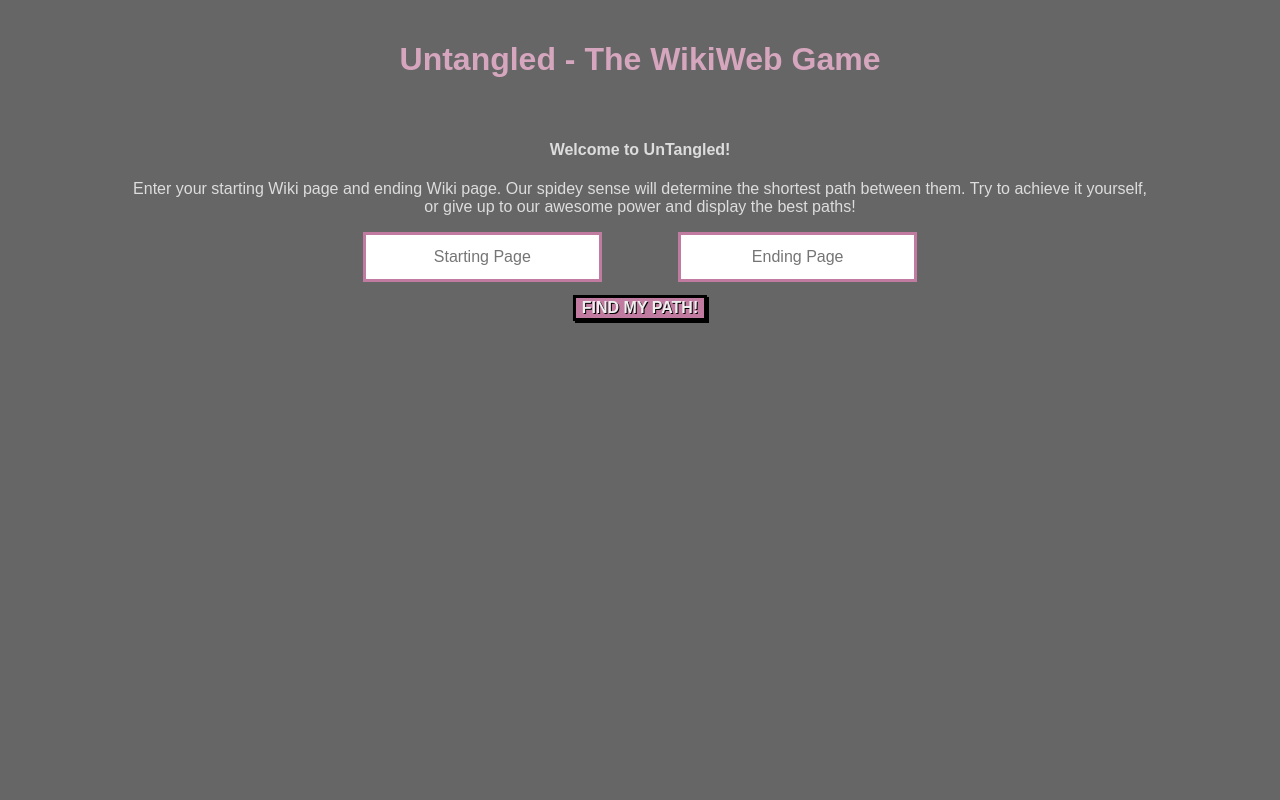
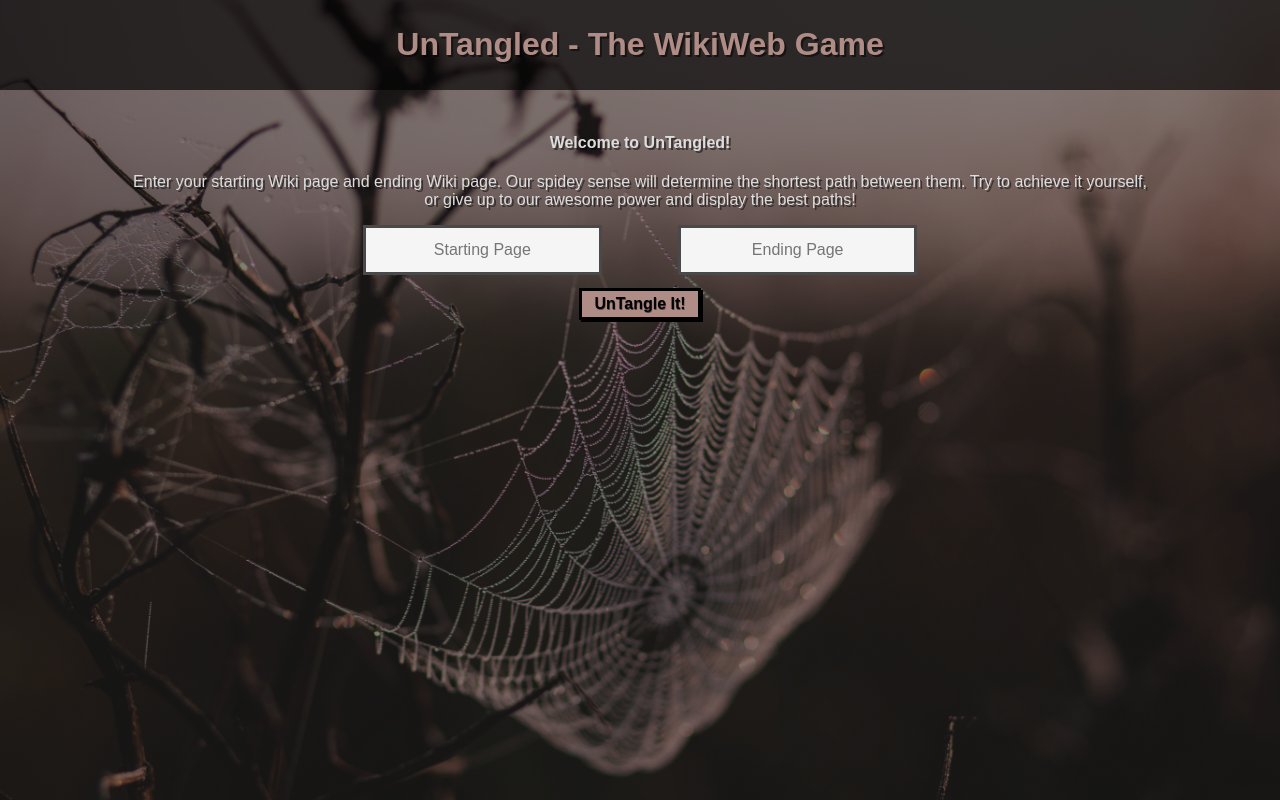
Before and after one commit to karinnainiguez/untangled, a React (Create React App) app: page / in a window 1280 px wide. Built offline with nearby package versions, Linux system fonts and the light colour scheme.

Commit message:
Add styles and background image

```diff
--- a/src/App.css
+++ b/src/App.css
@@ -1,12 +1,18 @@
 body {
   text-align: center;
   color: #dddddd;
+  text-shadow: 2px 2px rgba(0, 0, 0, 0.5);
   background-color: #666666;
 }
 
 .App-header {
-  padding: 20px;
-  color: #d5a6bd;
+  padding: 5px;
+  color: #AF8C86;
+  background-color: #36312D;
+  background: linear-gradient(
+      rgba(0, 0, 0, 0.65),
+      rgba(0, 0, 0, 0.65)
+      );
 }
 
 .App-title {
@@ -18,3 +24,12 @@ body {
   text-align: center;
   margin: 0 auto 1vw;
 }
+
+.App {
+  background-image: linear-gradient(
+      rgba(0, 0, 0, 0.5),
+      rgba(0, 0, 0, 0.5)
+    ), url('webpic.jpg');
+  height: 100vh;
+  background-size: cover;
+}
--- a/src/Components/AppHeader.js
+++ b/src/Components/AppHeader.js
@@ -3,7 +3,7 @@ import React from 'react';
 const AppHeader = () => {
 	return(
 		<header className="App-header">
-			<h1 className="App-title">Untangled - The WikiWeb Game</h1>
+			<h1 className="App-title">UnTangled - The WikiWeb Game</h1>
 		</header>
 	);
 }
--- a/src/Components/Results.css
+++ b/src/Components/Results.css
@@ -10,6 +10,11 @@
   list-style-type: none;
   padding: 1vw;
   margin: 3vh;
+  background: linear-gradient(
+      rgba(0, 0, 0, 0.5),
+      rgba(0, 0, 0, 0.5)
+    );
+  background-color: #EEC2BF;
   border: solid white 1px;
 }
 
@@ -20,6 +25,7 @@
 .page-link {
   color: black;
   text-decoration: none;
+  text-shadow: 1px 1px rgba(0,0,0,0.4);
 }
 
 .page-link:hover {
--- a/src/Components/Results.js
+++ b/src/Components/Results.js
@@ -74,7 +74,7 @@ class Results extends Component {
 				<div className="nav">
 					<button className="button" onClick={this.props.showSearchCallback}>Start Over</button>
 					<button className="button" onClick={this.showTry}>Let Me Try!</button>
-					<button className="button" onClick={this.showPaths}>Show Me Possible Paths</button>
+					<button className="button" onClick={this.showPaths}>Optimal Paths</button>
 				</div>
 				<div className="main">{show}</div>
 			</div>
--- a/src/Components/SearchForm.css
+++ b/src/Components/SearchForm.css
@@ -4,20 +4,22 @@
 }
 
 .active > div > input {
-  border: 3px solid #c27ba0;
+  border: 3px solid rgba(0, 0, 0, 0.7);
   padding: 1vw;
   margin: 0 3vw;
   text-align: center;
   font-size: 1em;
+  background-color: whitesmoke;
 }
 
 .button {
   margin: 1vw;
+  padding: 0.5vh 1vw;
   font-weight: bold;
-  background-color: #c27ba0;
-  color: #eeeeee;
+  background-color: #AF8C86;
+  color: black;
   border: 3px solid black;
-  text-shadow: 1px 1px black;
+  text-shadow: .5px .5px rgba(0,0,0,0.5);
   box-shadow: 2px 2px black;
   font-size: 1em;
 }
--- a/src/Components/SearchForm.js
+++ b/src/Components/SearchForm.js
@@ -69,7 +69,7 @@ class SearchForm extends Component {
 
 				<input
 					type="submit"
-					value="FIND MY PATH!"
+					value="UnTangle It!"
 					className="button"
 					/>
 
--- a/src/Components/Status.css
+++ b/src/Components/Status.css
@@ -1,5 +1,7 @@
 .status {
-  background-color: darkgrey;
+  /* background-color: darkgrey; */
+  display: inline-block;
+  text-shadow: 1px 1px rgba(0,0,0,0.4);
 }
 
 .error {
```
Also changed, not shown: src/webpic.jpg (added).
